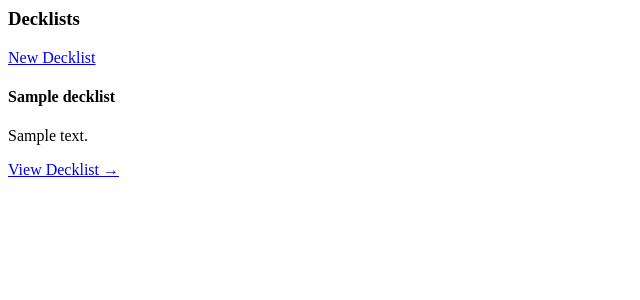
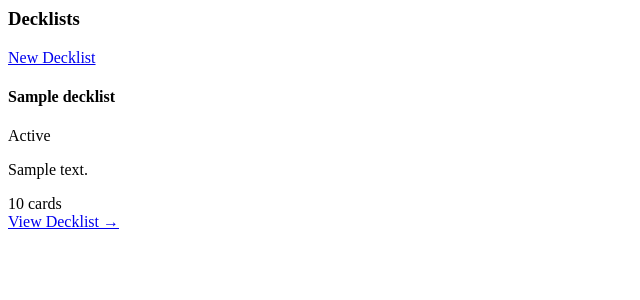
Before and after one commit to jroscoe5/mtg-multideck-manager, a Django app: template MultideckManager/collection/templates/collection/partials/decklists_tab.html in a window 1280 px wide. Shown: the top 300 px of the page, without its empty margins (0-640 px from the left). Run offline with Django 5.2, Linux system fonts and the light colour scheme; the template is opened without the code that fills it: values that come from a table or form of the project are taken from there, others are empty; tables that the repository leaves empty hold one stand-in row (values such as "Sample post").

Commit message:
ui changes

```diff
--- a/MultideckManager/collection/models.py
+++ b/MultideckManager/collection/models.py
@@ -1,6 +1,5 @@
 from django.db import models
 from django.core.validators import MinValueValidator
-
 
 class Card(models.Model):
     """
@@ -70,6 +69,11 @@
 
     def __str__(self):
         return self.name
+
+    def total_cards(self):
+        """Returns the total number of cards (sum of quantities) in this decklist"""
+        result = self.decklistcard_set.aggregate(total=models.Sum('quantity'))
+        return result['total'] or 0
 
     def can_be_built(self):
         """
--- a/MultideckManager/collection/templates/collection/partials/decklists_tab.html
+++ b/MultideckManager/collection/templates/collection/partials/decklists_tab.html
@@ -4,23 +4,37 @@
       <a href="{% url 'create_decklist' collection.id %}" id="new-decklist-btn" class="py-2 px-4 bg-blue-600 text-white rounded-md hover:bg-blue-700 transition-colors duration-200">
         <i class="fas fa-plus mr-1"></i> New Decklist
       </a>
-
   </div>
 
   {% if decklists %}
   <div class="grid grid-cols-1 sm:grid-cols-2 md:grid-cols-3 gap-4">
       {% for decklist in decklists %}
-      <div class="border rounded-md p-4 hover:shadow-md transition-shadow duration-200">
-          <h4 class="text-lg font-medium text-gray-800 mb-2">{{ decklist.name }}</h4>
-          <p class="text-gray-600 text-sm mb-3">
+      {% with status_code=decklist.get_status.0 status_message=decklist.get_status.1 %}
+      <div class="border rounded-md overflow-hidden hover:shadow-md transition-shadow duration-200">
+          <div class="p-4">
+              <div class="flex justify-between items-start">
+                  <h4 class="text-lg font-medium text-gray-800">{{ decklist.name }}</h4>
+                  <span class="px-2 py-1 text-xs font-semibold rounded-full {% if status_code == 'ok' %}bg-green-100 text-green-800{% elif status_code == 'conflict' %}bg-yellow-100 text-yellow-800{% elif status_code == 'error' %}bg-red-100 text-red-800{% else %}bg-gray-100 text-gray-800{% endif %}">
+                      {{ status_message }}
+                  </span>
+              </div>
+              <p class="text-gray-600 text-sm mt-2 mb-3">
                   {% if decklist.description %}
                       {{ decklist.description|truncatechars:80 }}
                   {% else %}
                       <span class="text-gray-400 italic">No description</span>
                   {% endif %}
               </p>
-          <a href="{% url 'decklist_detail' collection.id decklist.id %}" class="text-blue-600 hover:text-blue-800 text-sm font-medium">View Decklist &rarr;</a>
+
+              <div class="flex justify-between items-center mt-4 text-sm">
+                  <div class="text-gray-500">
+                    <span class="mr-3"><i class="fas fa-layer-group mr-1"></i> {{ decklist.total_cards }} cards</span>
                   </div>
+                  <a href="{% url 'decklist_detail' collection.id decklist.id %}" class="text-blue-600 hover:text-blue-800 font-medium">View Decklist &rarr;</a>
+              </div>
+          </div>
+      </div>
+      {% endwith %}
       {% endfor %}
   </div>
   {% else %}
```
Lines whose indentation alone changed are shown as unchanged.
